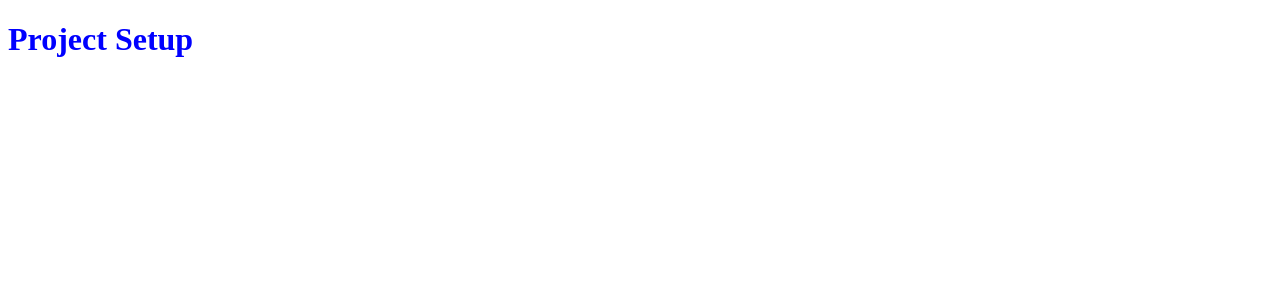
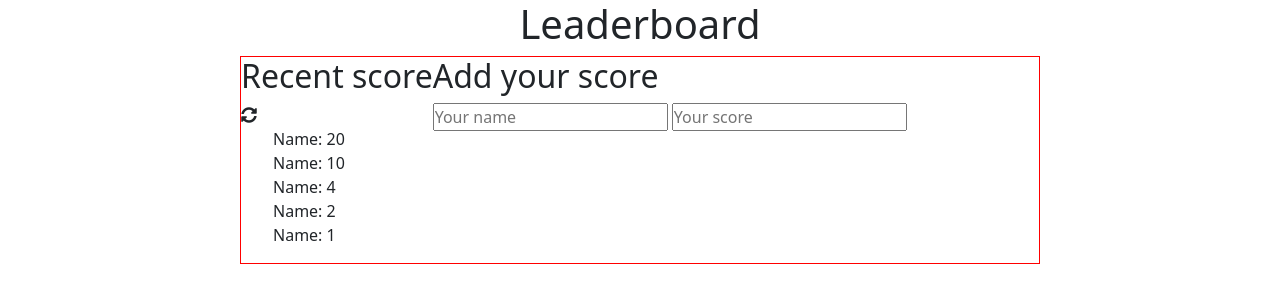
Before and after one commit to Mhdez221993/Leaderboard, a website built with webpack: page index.html in a window 1280 px wide. Built offline with nearby package versions, Linux system fonts and the light colour scheme.

Commit message:
Add basic html

```diff
--- a/index.html
+++ b/index.html
@@ -4,10 +4,34 @@
     <meta charset="UTF-8">
     <meta http-equiv="X-UA-Compatible" content="IE=edge">
     <meta name="viewport" content="width=device-width, initial-scale=1.0">
+    <link rel="stylesheet" href="https://cdnjs.cloudflare.com/ajax/libs/font-awesome/5.15.3/css/all.min.css" integrity="sha512-iBBXm8fW90+nuLcSKlbmrPcLa0OT92xO1BIsZ+ywDWZCvqsWgccV3gFoRBv0z+8dLJgyAHIhR35VZc2oM/gI1w==" crossorigin="anonymous" referrerpolicy="no-referrer" />
+    <link href="https://cdn.jsdelivr.net/npm/bootstrap@5.0.2/dist/css/bootstrap.min.css" rel="stylesheet" integrity="sha384-EVSTQN3/azprG1Anm3QDgpJLIm9Nao0Yz1ztcQTwFspd3yD65VohhpuuCOmLASjC" crossorigin="anonymous">
     <title>Document</title>
 </head>
 <body>
-    <h1>Project Setup</h1>
+    <h1 class="text-center">Leaderboard</h1>
+    <div class="wrapper d-flex">
+        <section class="show-score">
+            <div>
+                <h2>Recent score</h2>
+                <i class="fas fa-sync-alt"></i>
+            </div>
+            <ul>
+                <li>Name: 20</li>
+                <li>Name: 10</li>
+                <li>Name: 4</li>
+                <li>Name: 2</li>
+                <li>Name: 1</li>
+            </ul>
+        </section>
+        <section class="add-score">
+            <h2>Add your score</h2>
+            <form>
+                <input type="text" placeholder="Your name">
+                <input type="text" placeholder="Your score">
+            </form>
+        </section>
+    </div>
 
     <script src="./src/index.js"></script>
 </body>
--- a/src/style.css
+++ b/src/style.css
@@ -1,3 +1,14 @@
-h1 {
-    color: blue;
+li,
+p,
+i,
+input {
+    list-style: none;
+    margin: 0;
+    padding: 0;
 }
+
+.wrapper {
+    width: 800px;
+    margin: auto;
+    border: 1px solid red;
+}
```
